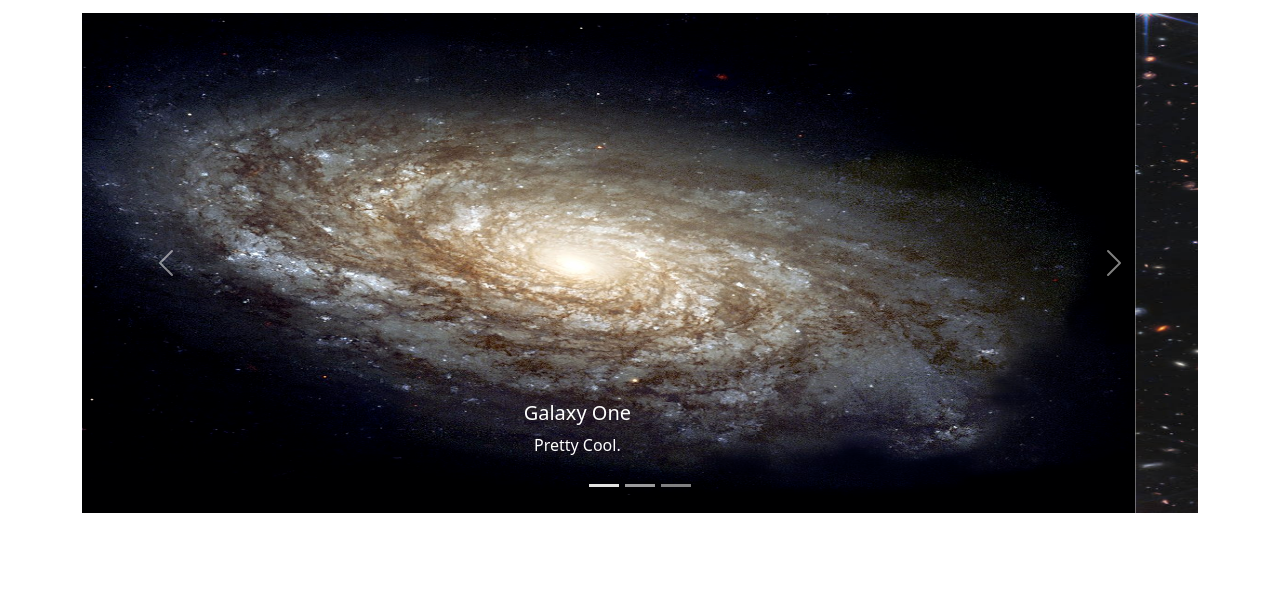
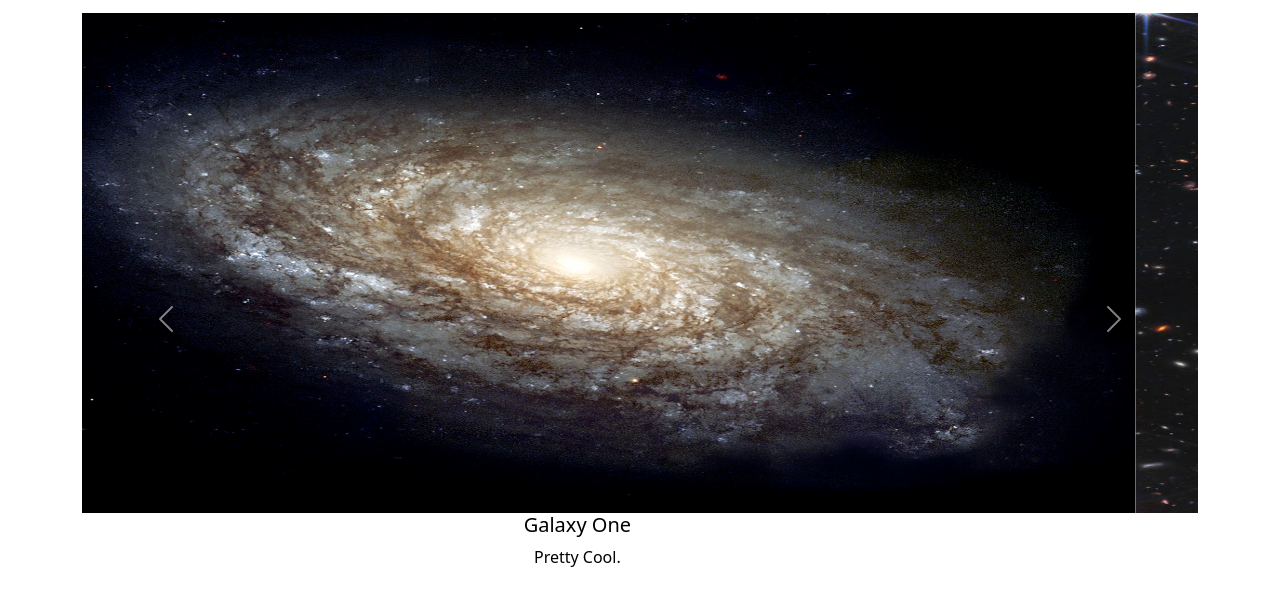
Before and after one commit to collink2451/ECAMS-Billboard-Static, a plain HTML site: page index.html in a window 1280 px wide. Shown: the part 99-704 px from the top of the page. Drawn offline with nearby package versions, Linux system fonts and the light colour scheme; no server answers.

Commit message:
Move text below image

```diff
--- a/assets/styles.css
+++ b/assets/styles.css
@@ -0,0 +1,6 @@
+.carousel-caption {
+    position: relative;
+    left: auto;
+    right: auto;
+    color: black;
+}
--- a/index.html
+++ b/index.html
@@ -38,28 +38,6 @@
         class="carousel slide"
         data-bs-ride="carousel"
       >
-        <div class="carousel-indicators">
-          <button
-            type="button"
-            data-bs-target="#carouselExampleCaptions"
-            data-bs-slide-to="0"
-            class="active"
-            aria-current="true"
-            aria-label="Slide 1"
-          ></button>
-          <button
-            type="button"
-            data-bs-target="#carouselExampleCaptions"
-            data-bs-slide-to="1"
-            aria-label="Slide 2"
-          ></button>
-          <button
-            type="button"
-            data-bs-target="#carouselExampleCaptions"
-            data-bs-slide-to="2"
-            aria-label="Slide 3"
-          ></button>
-        </div>
         <div class="carousel-inner">
           <div class="carousel-item active" data-bs-interval="5000">
             <img
```
